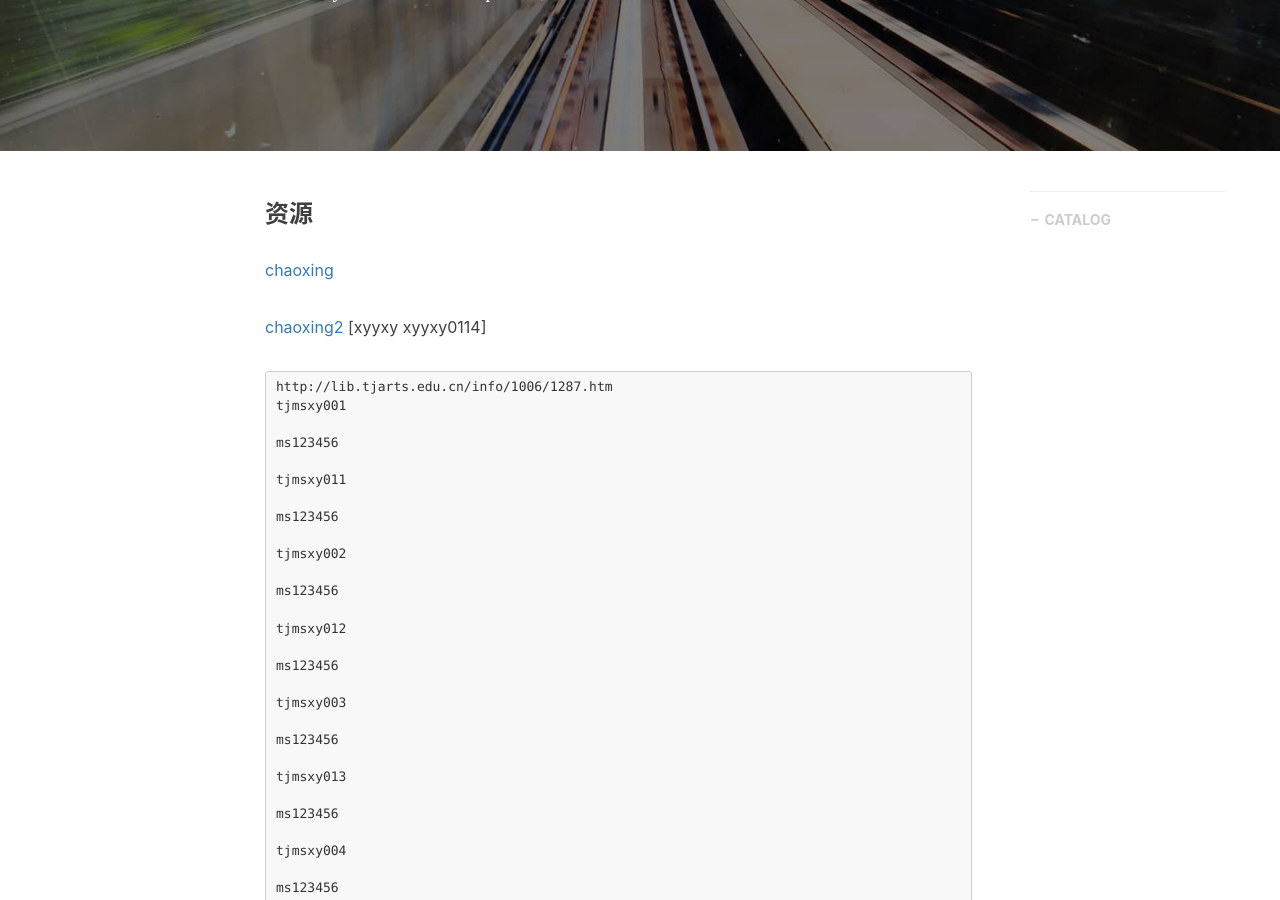
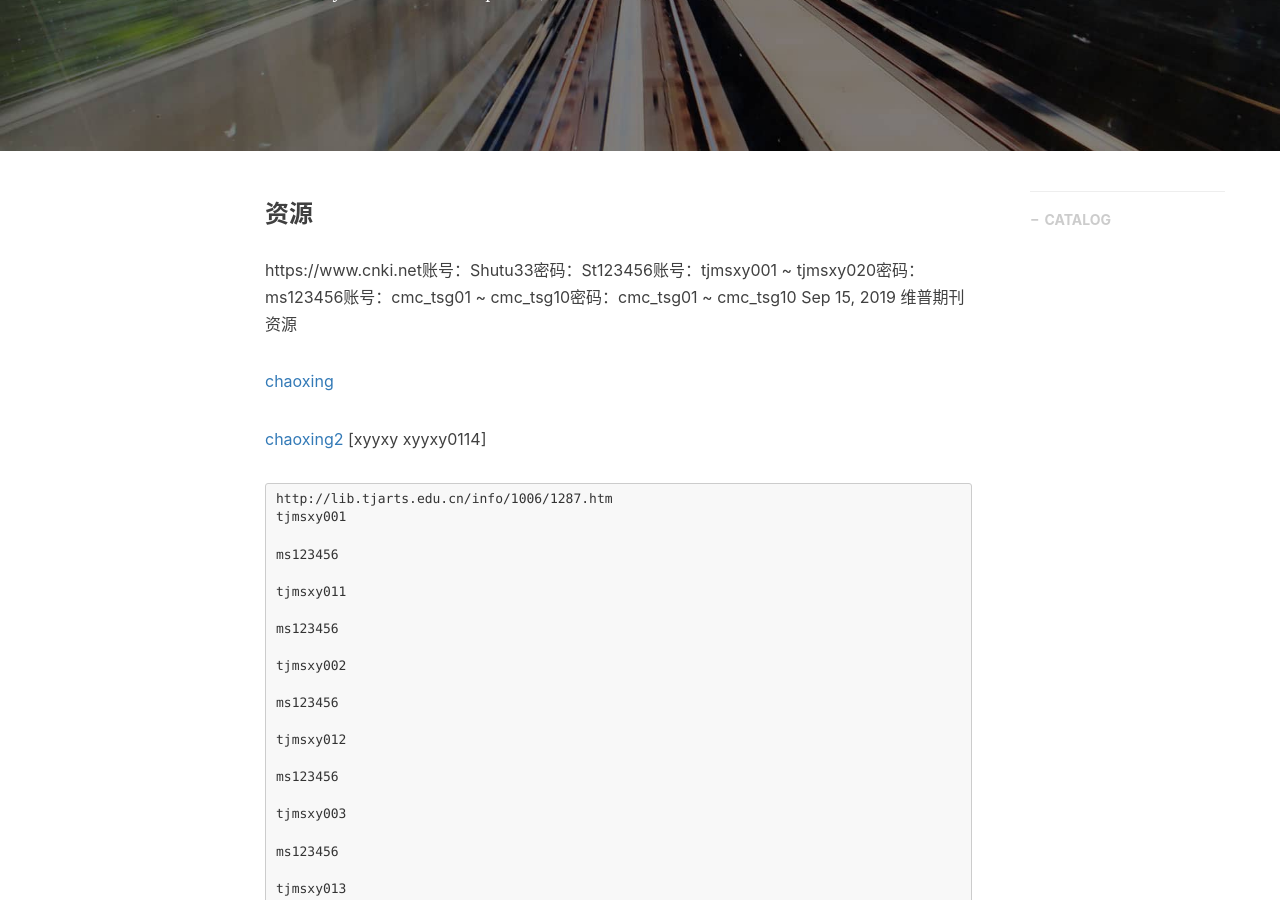
Before and after one commit to gary-robotics/dlward, a Jekyll site: the page built from _posts/2018-06-04-EKF-2018.markdown, in a window 1280 px wide and 900 px high, scrolled down 372 px. Built offline with Jekyll 4.4.1, drawn with Linux system fonts in a browser that asks for light colours; nearby versions of some CDN libraries; comment, search, counter and statistics services are not loaded.

Commit message:
Update and rename _posts/2018-06-04-EKF-2018.markdown to  _posts/2018-06-04-EKF-2018.markdown

```diff
--- a/_posts/2018-06-04-EKF-2018.markdown
+++ b/_posts/2018-06-04-EKF-2018.markdown
@@ -10,6 +10,11 @@
     - SLAM
 ---
 ### 资源
+
+https://www.cnki.net账号：Shutu33密码：St123456账号：tjmsxy001 ~ tjmsxy020密码：ms123456账号：cmc_tsg01 ~ cmc_tsg10密码：cmc_tsg01 ~ cmc_tsg10 Sep 15, 2019 维普期刊资源
+
+
+
 [chaoxing](http://mooc.chaoxing.com/category/08/30/24)
 
 [chaoxing2](http://59.75.114.218:9080/gnxw/1024.jhtml)  [xyyxy xyyxy0114]
```
